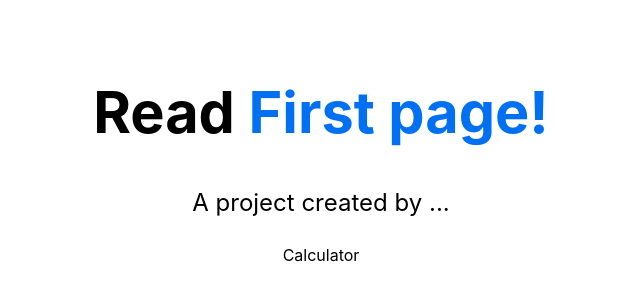
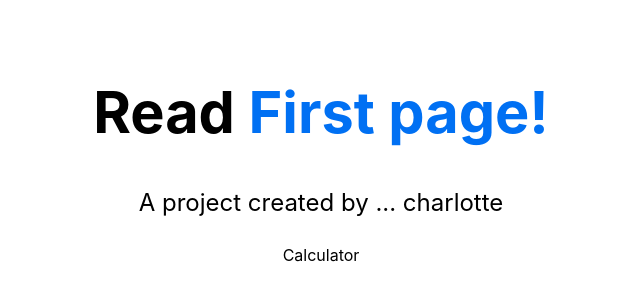
Before and after one commit to CharlottePaul11/NextJsApp, a Next.js app: page / in a window 1280 px wide. Shown: the part 228-528 px from the top of the page, without its empty margins (319-959 px from the left). Built offline with nearby package versions, Linux system fonts and the light colour scheme.

Commit message:
changes to indext UI

```diff
--- a/pages/index.js
+++ b/pages/index.js
@@ -17,7 +17,7 @@ export default function Home() {
         </h1>
 
         <p className={styles.description}>
-          A project created by ...
+          A project created by ... charlotte
         </p>
 
         <body>
```
